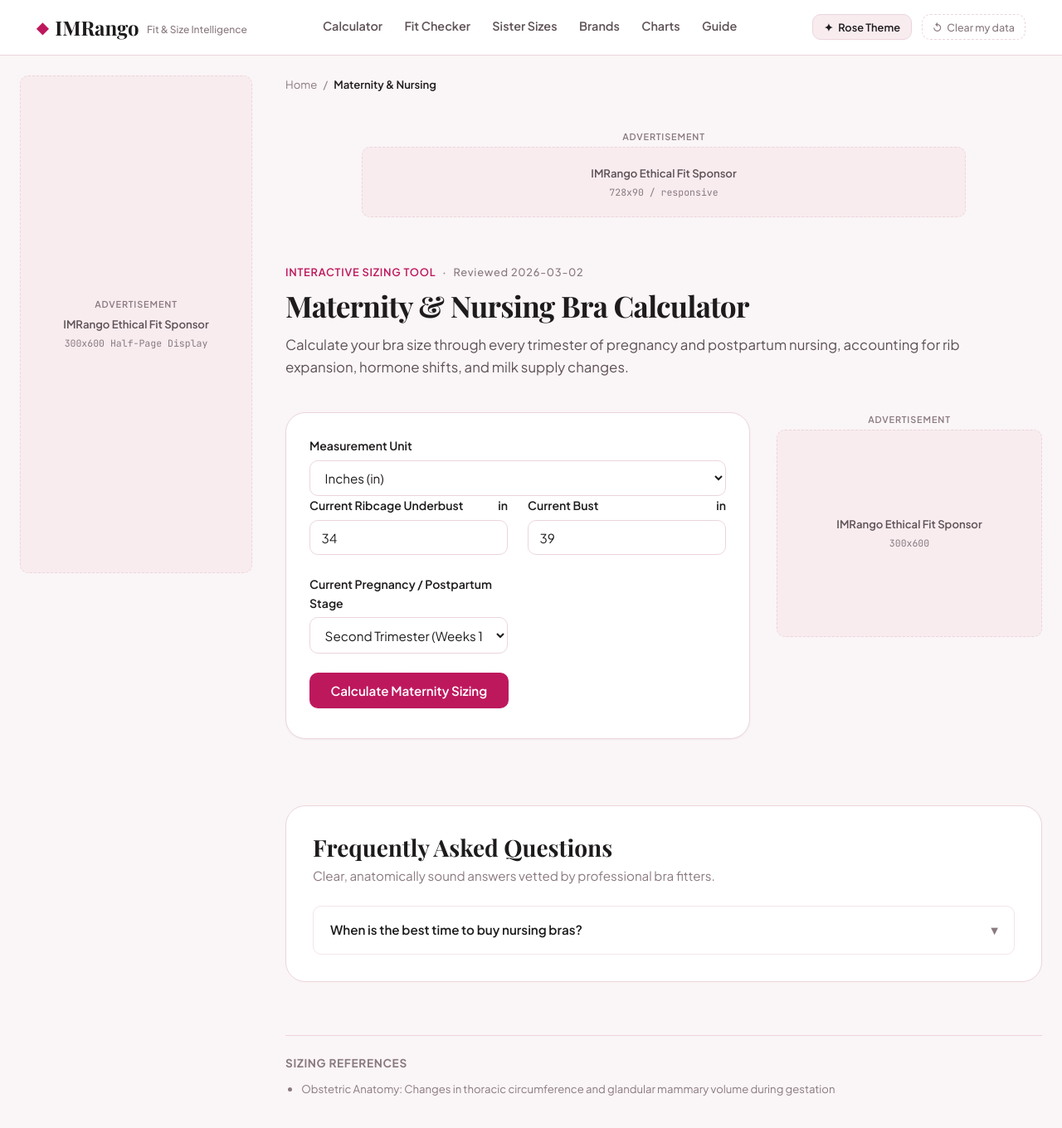
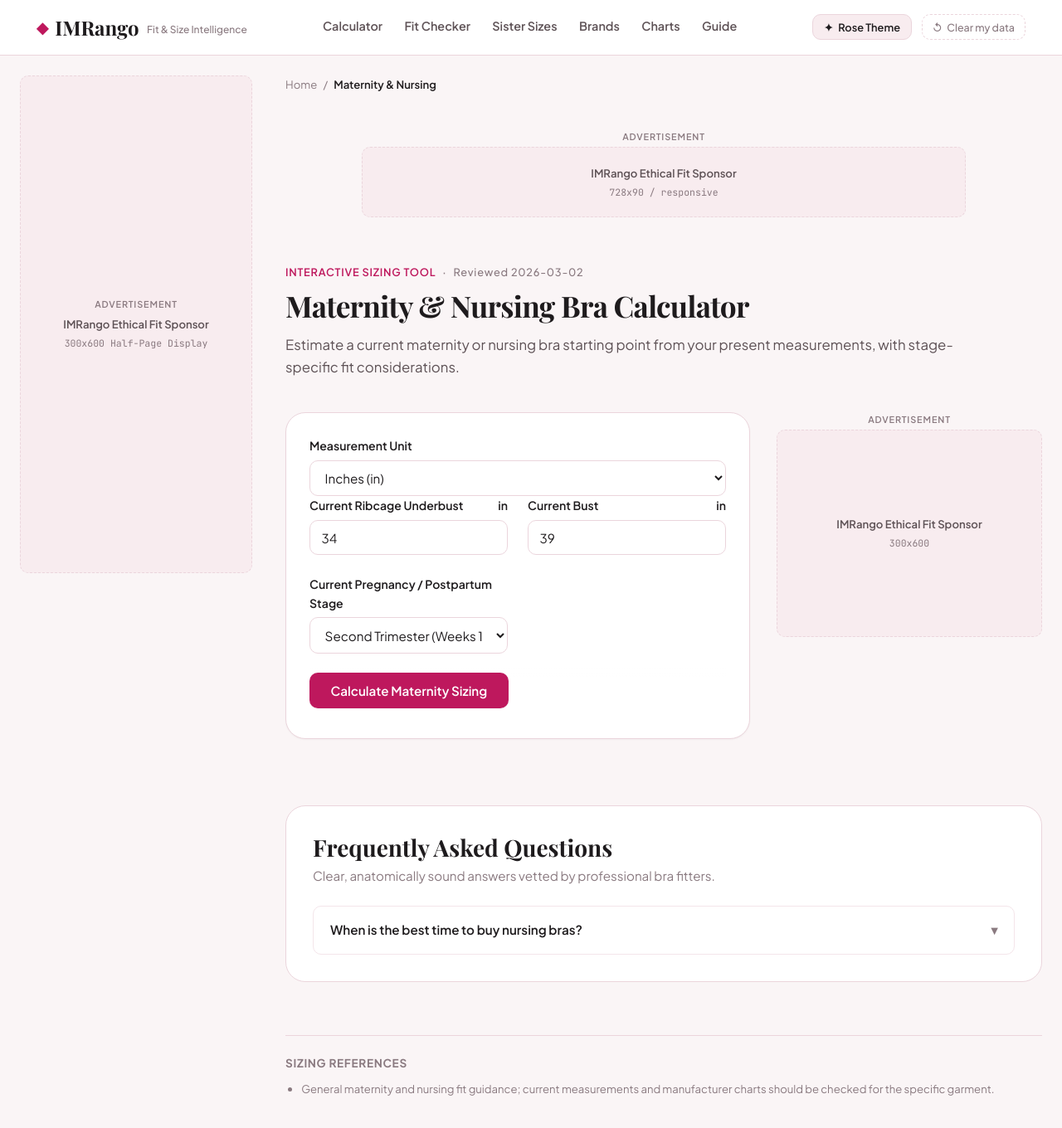
Before and after one commit to sharpedge74-cmyk/Bra-Size-Pro, a Jekyll site: the page built from maternity-nursing-bra-calculator.html, in a window 1280 px wide and 1400 px high. Shown: the top 1360 px of the window at 83% size. Built offline with Jekyll 4.4.1, drawn with Linux system fonts in a browser that asks for light colours; some web fonts are replaced.

Commit message:
Remove unsupported specialty sizing claims

```diff
--- a/maternity-nursing-bra-calculator.html
+++ b/maternity-nursing-bra-calculator.html
@@ -1,7 +1,7 @@
 ---
 layout: tool
 title: "Maternity & Nursing Bra Calculator"
-description: "Calculate your bra size through every trimester of pregnancy and postpartum nursing, accounting for rib expansion, hormone shifts, and milk supply changes."
+description: "Estimate a current maternity or nursing bra starting point from your present measurements, with stage-specific fit considerations."
 permalink: /maternity-nursing-bra-calculator
 breadcrumb_label: "Maternity & Nursing"
 intent: "Calculate bra sizes during pregnancy and postpartum breastfeeding"
@@ -9,7 +9,7 @@
 tool_js: "maternity-nursing-bra-calculator.js"
 ads: "tool"
 sources:
-  - "Obstetric Anatomy: Changes in thoracic circumference and glandular mammary volume during gestation"
+  - "General maternity and nursing fit guidance; current measurements and manufacturer charts should be checked for the specific garment."
 related_tool:
   title: "Universal Bra Size Calculator"
   desc: "Compare against your pre-pregnancy baseline."
@@ -20,7 +20,7 @@
   url: "/how-to-measure-band-size"
 faq:
   - q: "When is the best time to buy nursing bras?"
-    a: "Purchase transitional wireless bras around week 12-16 when rib flare begins, and buy your primary nursing bras around week 36-38 of pregnancy. At week 36, your ribcage has expanded fully and your cup volume is close to what you will need once your milk regulates."
+    a: "There is no single best week for everyone. Current measurements, comfort, planned use, and the specific manufacturer's sizing guidance are more useful than a fixed pregnancy week. Body measurements can change during pregnancy and after delivery, so recheck fit as needed."
 ---
 
 <div class="calculator-card">
@@ -68,7 +68,7 @@
   </form>
 
   <div id="maternity-result-box" class="sizing-result-box" style="display: none; margin-top: 2rem;">
-    <div class="result-badge">Maternity Fit Recommendation</div>
+    <div class="result-badge">Maternity Fit Starting Point</div>
     <div class="result-hero-size" id="mat-res-size">34DD</div>
     <div style="background: var(--color-bg-surface); padding: 1rem; border-radius: 8px; border: 1px solid var(--color-border); margin-top: 0.75rem;">
       <strong>Stage-Specific Fit Strategy:</strong>
```
